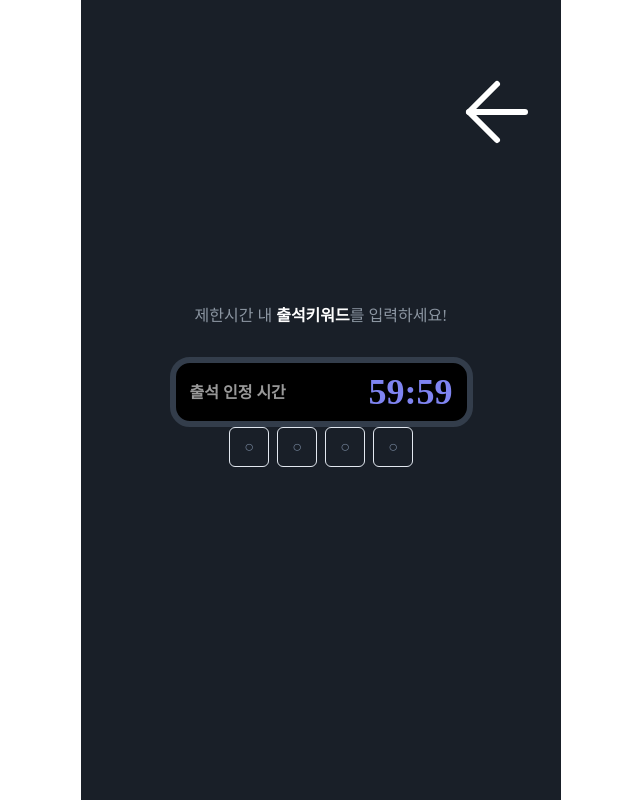
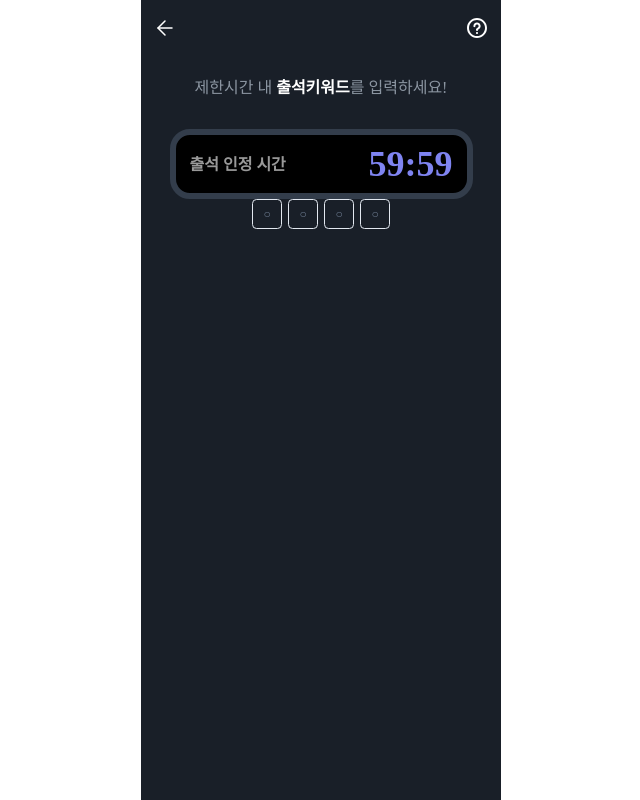
Before and after one commit to mash-up-kr/moit-web, a React (Vite) app: page /attendance in a window 1280 px wide. Shown: the whole page, without its empty margins (319-959 px from the left). Built offline with nearby package versions, Linux system fonts and the light colour scheme; a web font is replaced by a local one; what emotion-normalize would draw is missing.

Commit message:
✨ feat: 출석화면 UI 작업 #2

```diff
--- a/src/components/ScreenHeader.tsx
+++ b/src/components/ScreenHeader.tsx
@@ -21,7 +21,7 @@ const ScreenHeader: FC<ScreenHeaderProps> = ({
       align="center"
       justify="space-between"
       position="relative"
-      height={56}
+      height="56px"
     >
       <Center>{leftIcon}</Center>
       <AbsoluteCenter>
--- a/src/components/SvgIcon.tsx
+++ b/src/components/SvgIcon.tsx
@@ -8,10 +8,10 @@ interface SvgIconProps extends IconProps {
   name: keyof typeof customIcons;
   size?: number;
   rotate?: number;
-  color?: PalleteValueType;
+  color?: PalleteValueType | '';
 }
 
-const getIconCss = (color: PalleteValueType) => css`
+const getIconCss = (color: PalleteValueType | '') => css`
   > * {
     stroke: ${color};
   }
@@ -28,7 +28,7 @@ const SvgIcon: FC<SvgIconProps> = ({
   return (
     <Icon
       as={TargetIcon}
-      boxSize={size}
+      boxSize={`${size}px`}
       transform={`rotate(${rotate}deg)`}
       css={getIconCss(color)}
       {...restProps}
--- a/src/screens/AttendanceKeyword.tsx
+++ b/src/screens/AttendanceKeyword.tsx
@@ -17,13 +17,13 @@ const AttendanceKeyword = () => {
       <Container bgColor={theme.colors.background.black} height={'100vh'}>
         <ScreenHeader
           title={''}
-          leftIcon
-          rightIcon={
+          leftIcon={
             <SvgIcon name="ArrowLeft" size={24} color={theme.palette.white} />
           }
+          rightIcon={<SvgIcon name="Info" size={24} color={''} />}
         />
         <Container centerContent>
-          <Flex mt={theme.spacing.md} mb={theme.spacing.lg}>
+          <Flex mt={theme.space.md} mb={theme.space.lg}>
             <Text type="p1" color={theme.palette.gray500}>
               제한시간 내
             </Text>
--- a/src/styles/icons.ts
+++ b/src/styles/icons.ts
@@ -1 +1,2 @@
 export { ReactComponent as ArrowLeft } from '../../assets/svgs/ArrowLeft.svg';
+export { ReactComponent as Info } from '../../assets/svgs/Info.svg';
--- a/src/styles/theme.ts
+++ b/src/styles/theme.ts
@@ -107,25 +107,19 @@ export const fonts = {
   `,
 } as const;
 
-const spacing = {
-  xl: 60,
-  lg: 30,
-  md: 20,
-  sm: 10,
-  xs: 4,
-};
-
-const zIndex = {
-  header: 999,
-  bottomSheet: 777,
+const space = {
+  xl: '60px',
+  lg: '30px',
+  md: '20px',
+  sm: '10px',
+  xs: '4px',
 };
 
 const theme = {
-  spacing,
+  space,
   palette,
   colors,
   fonts,
-  zIndex,
 } as const;
 
 type PalleteType = typeof palette;
@@ -138,4 +132,6 @@ export default theme;
 
 export const chakraTheme = extendTheme({
   colors: { ...colors },
+  space: { ...space },
+  fonts: { ...fonts },
 });
```
Also changed, not shown: assets/svgs/Info.svg (added).
